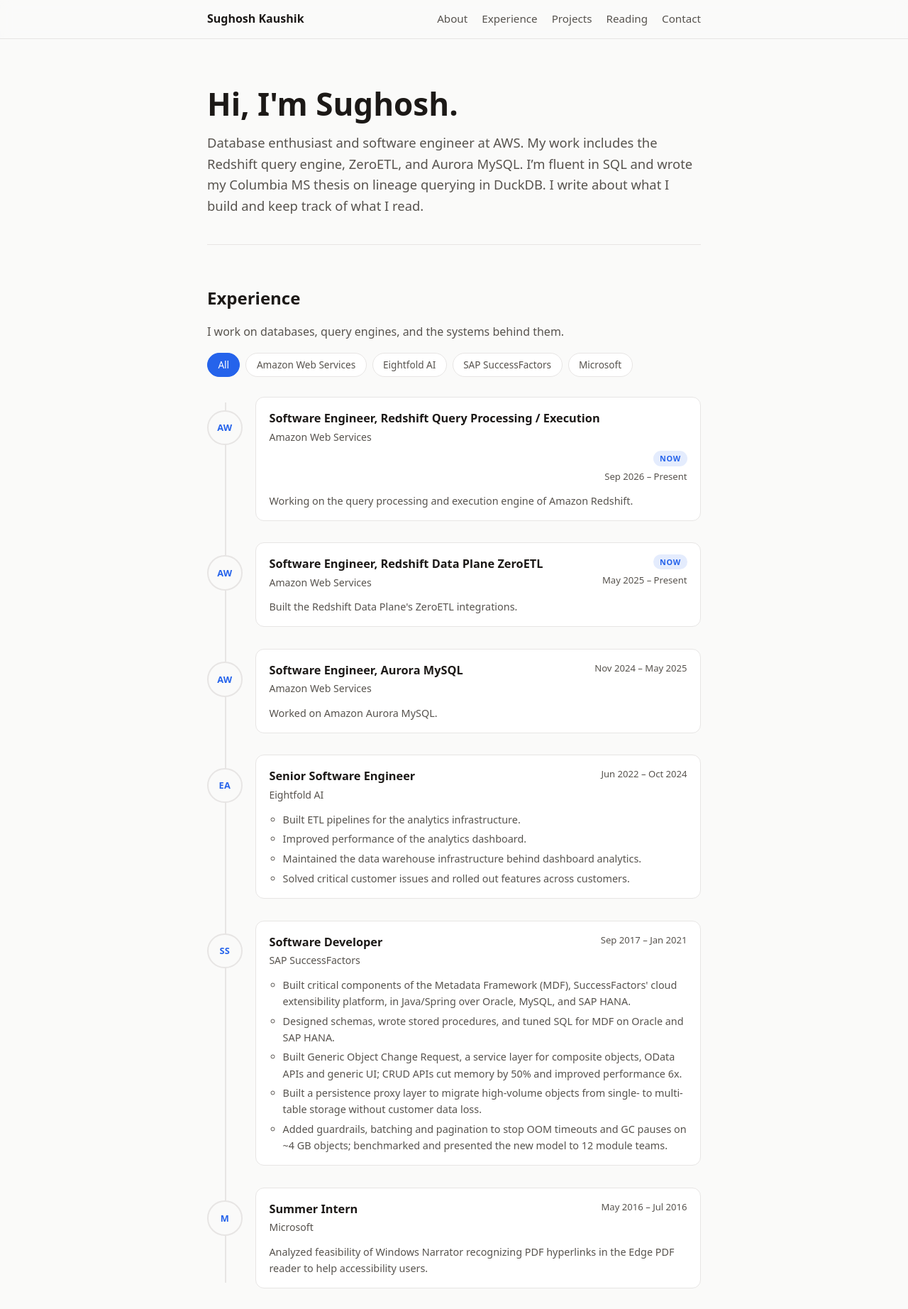
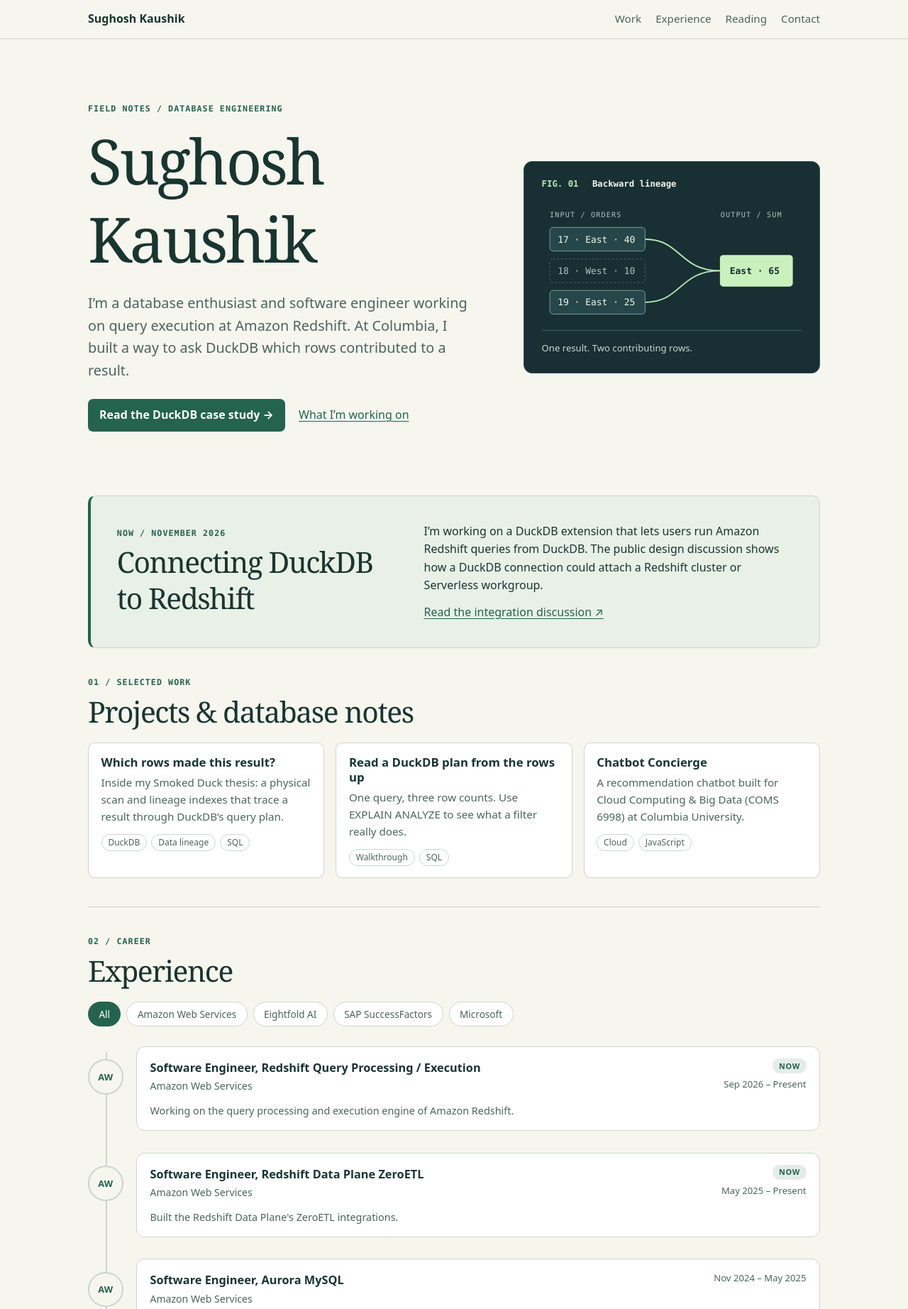
Before and after one commit to sughosh360/sughosh360.github.io, an Astro site: page / in a window 1280 px wide. Shown: the top 1844 px of the page at 71% size. Built offline with nearby package versions, Linux system fonts and the light colour scheme; Astro itself is replaced by a stand-in of ours.

Commit message:
Lead the portfolio with DuckDB research and database field notes
Co-Authored-By: Devin AI <158243242+devin-ai-integration[bot]@users.noreply.github.com>

```diff
--- /dev/null
+++ b/src/components/LineageFigure.astro
@@ -0,0 +1,39 @@
+<figure>
+  <figcaption><span>Fig. 01</span> Backward lineage</figcaption>
+  <svg viewBox="0 0 396 192" role="img" aria-label="The East total of 65 comes from orders 17 and 19. Order 18 belongs to West and does not contribute.">
+    <g class="labels"><text x="12" y="20">INPUT / ORDERS</text><text x="272" y="20">OUTPUT / SUM</text></g>
+    <g class="paths">
+      <path d="M157 54 C212 54 209 102 271 102"/>
+      <path d="M157 150 C212 150 209 102 271 102"/>
+    </g>
+    <g class="nodes">
+      <rect x="12" y="36" width="145" height="36" rx="5"/>
+      <rect class="ignored" x="12" y="84" width="145" height="36" rx="5"/>
+      <rect x="12" y="132" width="145" height="36" rx="5"/>
+      <rect class="result" x="271" y="78" width="111" height="48" rx="5"/>
+    </g>
+    <g class="rows">
+      <text x="24" y="59">17 · East · 40</text>
+      <text x="24" y="107" class="dim">18 · West · 10</text>
+      <text x="24" y="155">19 · East · 25</text>
+      <text x="286" y="107" class="total">East · 65</text>
+    </g>
+  </svg>
+  <p>One result. Two contributing rows.</p>
+</figure>
+
+<style>
+  figure { margin: 0; background: #182f33; color: #eff8ef; border: 1px solid #335056; border-radius: .75rem; padding: clamp(.85rem, 2.5vw, 1.55rem); }
+  figcaption { font: 600 .77rem var(--mono); }
+  figcaption span { color: #b6eab5; text-transform: uppercase; margin-right: .75rem; }
+  svg { display: block; width: 100%; margin-top: 1.3rem; font-family: var(--mono); }
+  .labels { fill: #a9c6be; font-size: 11px; letter-spacing: 1.2px; }
+  .paths { fill: none; stroke: #b6eab5; stroke-width: 2; }
+  .nodes { fill: #26464a; stroke: #80a69c; }
+  .ignored { fill: none; stroke: #547071; stroke-dasharray: 3; }
+  .result { fill: #caf0bd; stroke: none; }
+  .rows { fill: #edf8eb; font-size: 14px; }
+  .dim { fill: #aec3c0; }
+  .total { fill: #152e2d; font-weight: 700; }
+  p { margin: 0; padding-top: .85rem; border-top: 1px solid #40605f; color: #c8d9d1; font-size: .82rem; }
+</style>
--- a/src/components/ProjectCard.astro
+++ b/src/components/ProjectCard.astro
@@ -8,7 +8,7 @@ interface Props {
 const { name, description, url, tags } = Astro.props.project;
 ---
 
-<a class="card" href={url} target="_blank" rel="noopener noreferrer">
+<a class="card" href={url}>
   <h3>{name}</h3>
   <p class="muted">{description}</p>
   {
--- /dev/null
+++ b/src/data/papers.json
@@ -0,0 +1,16 @@
+[
+  {
+    "title": "Smoke: Fine-grained Lineage at Interactive Speed",
+    "citation": "Fotis Psallidas and Eugene Wu · VLDB 2018",
+    "topic": "Data lineage",
+    "url": "https://www.vldb.org/pvldb/vol11/p719-psallidas.pdf",
+    "note": "If someone clicks a chart to inspect a result, rerunning the original query can be too slow. Smoke shows how recording row relationships during execution can make that later interaction fast."
+  },
+  {
+    "title": "DuckDB: an Embeddable Analytical Database",
+    "citation": "Mark Raasveldt and Hannes Mühleisen · SIGMOD 2019",
+    "topic": "Query engines",
+    "url": "https://duckdb.org/pdf/SIGMOD2019-demo-duckdb.pdf",
+    "note": "Analytical queries don't require a separate database server. DuckDB brings a vectorized engine into the application process, the same execution model my thesis extended to answer lineage queries."
+  }
+]
--- a/src/data/projects.json
+++ b/src/data/projects.json
@@ -1,14 +1,21 @@
 [
   {
     "id": "thesis",
-    "name": "SQL Execution of Smoked Duck",
-    "description": "MS thesis (WuLab, advisor Prof. Eugene Wu; defense panel included Mark Raasveldt, DuckDB Labs CTO). Integrates provenance capture and lineage querying natively into DuckDB's extension APIs. Presented at the SIGMOD 2022 student research competition in Philadelphia.",
-    "url": "https://github.com/sughosh360/Thesis",
+    "name": "Which rows made this result?",
+    "description": "Inside my Smoked Duck thesis: a physical scan and lineage indexes that trace a result through DuckDB’s query plan.",
+    "url": "/notes/lineage-in-duckdb/",
     "tags": [
       "DuckDB",
       "Data lineage",
       "SQL"
     ]
+  },
+  {
+    "id": "query-plans",
+    "name": "Read a DuckDB plan from the rows up",
+    "description": "One query, three row counts. Use EXPLAIN ANALYZE to see what a filter really does.",
+    "url": "/notes/reading-duckdb-query-plans/",
+    "tags": ["Walkthrough", "SQL"]
   },
   {
     "id": "chatbot-concierge",
--- a/src/data/site.ts
+++ b/src/data/site.ts
@@ -24,9 +24,9 @@ export interface Experience {
 
 export const site = {
   name: 'Sughosh Kaushik',
-  title: 'Sughosh Kaushik',
-  description: 'Personal site of Sughosh Kaushik: projects and reading list.',
-  bio: 'Database enthusiast and software engineer at AWS. My work includes the Redshift query engine, ZeroETL, and Aurora MySQL. I’m fluent in SQL and wrote my Columbia MS thesis on lineage querying in DuckDB. I write about what I build and keep track of what I read.',
+  title: 'Sughosh Kaushik | Database engineering notes',
+  description: 'Explore Sughosh Kaushik’s work on Amazon Redshift and DuckDB, with a SQL lineage case study, query plan walkthrough, and reading notes.',
+  bio: 'I’m a database enthusiast and software engineer working on query execution at Amazon Redshift. At Columbia, I built a way to ask DuckDB which rows contributed to a result.',
   links: [
     { label: 'GitHub', url: 'https://github.com/sughosh360' },
     { label: 'LinkedIn', url: 'https://www.linkedin.com/in/sughosh-kaushik' },
--- a/src/layouts/Base.astro
+++ b/src/layouts/Base.astro
@@ -5,9 +5,11 @@ import { site } from '../data/site';
 interface Props {
   title?: string;
   description?: string;
+  type?: 'website' | 'article';
 }
 
-const { title = site.title, description = site.description } = Astro.props;
+const { title = site.title, description = site.description, type = 'website' } = Astro.props;
+const canonical = new URL(Astro.url.pathname, Astro.site);
 const year = new Date().getFullYear();
 ---
 
@@ -18,10 +20,14 @@ const year = new Date().getFullYear();
     <meta name="viewport" content="width=device-width, initial-scale=1.0" />
     <meta name="description" content={description} />
     <link rel="icon" type="image/svg+xml" href="/favicon.svg" />
-    <link rel="canonical" href={new URL(Astro.url.pathname, Astro.site)} />
+    <link rel="canonical" href={canonical} />
     <meta property="og:title" content={title} />
     <meta property="og:description" content={description} />
-    <meta property="og:type" content="website" />
+    <meta property="og:type" content={type} />
+    <meta property="og:url" content={canonical} />
+    <meta property="og:image" content={new URL('/share.png', Astro.site)} />
+    <meta property="og:image:alt" content="Sughosh Kaushik's database field notes: DuckDB, Redshift and SQL" />
+    <meta name="twitter:card" content="summary_large_image" />
     <title>{title}</title>
   </head>
   <body>
@@ -29,10 +35,9 @@ const year = new Date().getFullYear();
       <nav class="container">
         <a class="logo" href="/">{site.name}</a>
         <ul>
-          <li><a href="/#about">About</a></li>
+          <li><a href="/#projects">Work</a></li>
           <li><a href="/#experience">Experience</a></li>
-          <li><a href="/#projects">Projects</a></li>
-          <li><a href="/#reading">Reading</a></li>
+          <li><a href="/reading/">Reading</a></li>
           <li><a href="/#contact">Contact</a></li>
         </ul>
       </nav>
--- /dev/null
+++ b/src/layouts/Note.astro
@@ -0,0 +1,26 @@
+---
+import Base from './Base.astro';
+interface Props { title: string; description: string; label: string; }
+const { title, description, label } = Astro.props;
+---
+<Base title={`${title} | Sughosh Kaushik`} description={description} type="article">
+  <article class="note">
+    <a class="back" href="/#projects">← Database portfolio</a>
+    <header>
+      <p class="eyebrow">{label}</p>
+      <h1>{title}</h1>
+      <p class="lead">{description}</p>
+      <p class="byline">Sughosh Kaushik</p>
+    </header>
+    <slot />
+  </article>
+</Base>
+
+<style>
+  .note { max-width: 44rem; margin-inline: auto; padding-block: 2.4rem 4rem; }
+  header { margin: 2.3rem 0; }
+  h1 { margin: .7rem 0; font-size: clamp(2.3rem, 5.5vw, 4rem); }
+  .byline, .back { font-size: .9rem; }
+  .note :global(h2) { margin: 2.3rem 0 .65rem; }
+  .note :global(pre) { overflow-x: auto; padding: 1rem 1.2rem; border-radius: .5rem; background: #182f33; color: #e1f3dc; font: .88rem/1.65 var(--mono); }
+</style>
--- a/src/pages/index.astro
+++ b/src/pages/index.astro
@@ -1,87 +1,78 @@
 ---
-import booksJson from '../data/books.json';
-import projectsJson from '../data/projects.json';
-import experienceJson from '../data/experience.json';
+import projects from '../data/projects.json';
+import experience from '../data/experience.json';
 import Base from '../layouts/Base.astro';
-import BookList from '../components/BookList.astro';
+import LineageFigure from '../components/LineageFigure.astro';
 import ProjectCard from '../components/ProjectCard.astro';
 import ExperienceTimeline from '../components/ExperienceTimeline.astro';
-import { site, type Book, type Project, type Experience } from '../data/site';
-
-const books = booksJson as Book[];
-const projects: Project[] = projectsJson;
-const experience: Experience[] = experienceJson;
-const byStatus = (status: 'reading' | 'read' | 'next') =>
-  books.filter((book) => book.status === status);
+import { site } from '../data/site';
 ---
 
 <Base>
-  <section id="about">
-    <h1>Hi, I'm {site.name.split(' ')[0]}.</h1>
-    <p class="lead muted">{site.bio}</p>
+  <section id="about" class="hero">
+    <div>
+      <p class="eyebrow">Field notes / Database engineering</p>
+      <h1>Sughosh Kaushik</h1>
+      <p class="lead">{site.bio}</p>
+      <div class="actions">
+        <a class="button" href="/notes/lineage-in-duckdb/">Read the DuckDB case study <span aria-hidden="true">→</span></a>
+        <a href="#now">What I’m working on</a>
+      </div>
+    </div>
+    <LineageFigure />
   </section>
 
-  <section id="experience">
-    <h2>Experience</h2>
-    <p class="muted">I work on databases, query engines, and the systems behind them.</p>
-    <ExperienceTimeline items={experience} />
+  <section id="now" class="now">
+    <div>
+      <p class="eyebrow">Now / <time datetime="2026-11">November 2026</time></p>
+      <h2>Connecting DuckDB to Redshift</h2>
+    </div>
+    <div>
+      <p>I’m working on a DuckDB extension that lets users run Amazon Redshift queries from DuckDB. The public design discussion shows how a DuckDB connection could attach a Redshift cluster or Serverless workgroup.</p>
+      <a href="https://github.com/duckdb/duckdb-aws/pull/252">Read the integration discussion <span aria-hidden="true">↗</span></a>
+    </div>
   </section>
 
   <section id="projects">
-    <h2>Projects</h2>
+    <p class="eyebrow">01 / Selected work</p>
+    <h2>Projects &amp; database notes</h2>
     <div class="grid">
       {projects.map((project) => <ProjectCard project={project} />)}
     </div>
   </section>
 
+  <section id="experience">
+    <p class="eyebrow">02 / Career</p>
+    <h2>Experience</h2>
+    <ExperienceTimeline items={experience} />
+  </section>
+
   <section id="reading">
-    <h2>Reading</h2>
-    <BookList heading="Currently reading" books={byStatus('reading')} open />
-    <BookList heading="Up next" books={byStatus('next')} />
-    <BookList heading="Read" books={byStatus('read')} />
+    <p class="eyebrow">03 / Bookshelf</p>
+    <h2>Papers &amp; reading</h2>
+    <p>Start with two papers behind my DuckDB research: one on why lineage needs to be fast, the other on the engine that made it possible to experiment.</p>
+    <a href="/reading/">Browse the reading shelf <span aria-hidden="true">→</span></a>
   </section>
 
   <section id="contact">
-    <h2>Contact</h2>
-    <ul class="links">
-      {
-        site.links.map((link) => (
-          <li>
-            <a href={link.url} target="_blank" rel="noopener noreferrer">
-              {link.label}
-            </a>
-          </li>
-        ))
-      }
-    </ul>
+    <p class="eyebrow">04 / Elsewhere</p>
+    <h2>Get in touch</h2>
+    <div class="actions">{site.links.map((link) => <a href={link.url}>{link.label} <span aria-hidden="true">↗</span></a>)}</div>
   </section>
 </Base>
 
 <style>
-  #about {
-    padding-top: 4rem;
-  }
-  h1 {
-    font-size: clamp(2rem, 6vw, 2.75rem);
-    margin: 0 0 0.75rem;
-  }
-  .lead {
-    font-size: 1.15rem;
-    margin: 0;
-  }
-  #experience p {
-    margin-top: 0.4rem;
-  }
-  .grid {
-    display: grid;
-    grid-template-columns: repeat(auto-fill, minmax(16rem, 1fr));
-    gap: 1rem;
-  }
-  .links {
-    display: flex;
-    flex-wrap: wrap;
-    gap: 1.25rem;
-    padding: 0;
-    list-style: none;
-  }
+  .hero, .now { display: grid; gap: clamp(1.5rem, 4vw, 3rem); align-items: center; }
+  .hero { padding-block: clamp(3rem, 7vw, 5.75rem); grid-template-columns: 1.15fr .85fr; }
+  .hero h1 { margin: .6rem 0 1.1rem; font-size: clamp(3.3rem, 6.9vw, 5.5rem); }
+  .hero .lead { max-width: 34rem; }
+  .now { grid-template-columns: .85fr 1.15fr; padding: clamp(1.3rem, 3vw, 2.3rem); background: var(--wash); border: 1px solid var(--border); border-left: 4px solid var(--accent); border-radius: .65rem; }
+  .now h2 { margin-bottom: 0; }
+  .now p:not(.eyebrow) { margin: 0 0 .75rem; }
+  .now + section { border-top: 0; }
+  .grid { display: grid; grid-template-columns: repeat(auto-fit, minmax(min(100%, 16rem), 1fr)); gap: 1rem; }
+  .actions { display: flex; align-items: center; flex-wrap: wrap; gap: .8rem 1.2rem; }
+  .hero .actions { margin-top: 1.5rem; }
+  #reading > p:not(.eyebrow) { max-width: 64ch; }
+  @media (max-width: 48rem) { .hero, .now { grid-template-columns: 1fr; } }
 </style>
--- /dev/null
+++ b/src/pages/reading.astro
@@ -0,0 +1,50 @@
+---
+import Base from '../layouts/Base.astro';
+import BookList from '../components/BookList.astro';
+import papers from '../data/papers.json';
+import books from '../data/books.json';
+import type { Book } from '../data/site';
+
+const groups = [
+  { status: 'reading', heading: 'Currently reading' },
+  { status: 'next', heading: 'Up next' },
+  { status: 'read', heading: 'Read' },
+] as const;
+---
+<Base title="Papers & reading | Sughosh Kaushik" description="Two papers behind my DuckDB research, what each explains, and a shelf of books I'm reading.">
+  <header class="intro">
+    <p class="eyebrow">Field notes / Reading shelf</p>
+    <h1>Papers &amp; reading</h1>
+    <p class="lead">A short reading path into database internals, plus the books on my shelf.</p>
+  </header>
+  <section aria-labelledby="papers">
+    <h2 id="papers">Papers behind the thesis</h2>
+    <p>I cited these papers in my thesis. Start with Smoke for the problem and DuckDB for the engine, then see how they fit together in the <a href="/notes/lineage-in-duckdb/">lineage case study</a>.</p>
+    <div class="papers">
+      {papers.map((paper) => (
+        <article>
+          <p class="eyebrow">{paper.topic}</p>
+          <h3><a href={paper.url}>{paper.title}</a></h3>
+          <p class="muted">{paper.citation}</p>
+          <p>{paper.note}</p>
+        </article>
+      ))}
+    </div>
+  </section>
+  <section aria-labelledby="books">
+    <h2 id="books">Bookshelf</h2>
+    {groups.map(({ status, heading }) =>
+      <BookList heading={heading} books={(books as Book[]).filter(book => book.status === status)} open={status === 'reading'} />
+    )}
+  </section>
+</Base>
+<style>
+  .intro { padding-block: 3rem 1rem; }
+  .intro h1 { font-size: clamp(2.8rem, 6vw, 4.5rem); margin: .5rem 0; }
+  .papers { display: grid; grid-template-columns: repeat(auto-fit, minmax(min(100%, 19rem), 1fr)); gap: 1rem; margin-top: 1.2rem; }
+  article { background: var(--card); border: 1px solid var(--border); border-radius: .6rem; padding: 1.25rem; }
+  article h3 { margin: .6rem 0 .3rem; }
+  article p { margin: .4rem 0 0; }
+  article .muted { font-size: .88rem; }
+  section > p { max-width: 60ch; }
+</style>
--- a/src/styles/global.css
+++ b/src/styles/global.css
@@ -1,22 +1,27 @@
 :root {
-  --bg: #fafaf9;
-  --fg: #1c1917;
-  --muted: #57534e;
-  --border: #e7e5e4;
+  --bg: #f6f6ef;
+  --fg: #193530;
+  --muted: #4d645e;
+  --border: #cbd6ce;
   --card: #ffffff;
-  --accent: #2563eb;
-  --max: 46rem;
+  --accent: #24634e;
+  --on-accent: #fff;
+  --wash: #e8f0e7;
+  --max: 67rem;
+  --mono: ui-monospace, 'SFMono-Regular', Consolas, monospace;
   color-scheme: light dark;
 }
 
 @media (prefers-color-scheme: dark) {
   :root {
-    --bg: #0c0a09;
-    --fg: #f5f5f4;
-    --muted: #a8a29e;
-    --border: #292524;
-    --card: #1c1917;
-    --accent: #60a5fa;
+    --bg: #11201e;
+    --fg: #e8eee7;
+    --muted: #afc3b9;
+    --border: #36534b;
+    --card: #172b26;
+    --accent: #aadab6;
+    --on-accent: #152c23;
+    --wash: #20372d;
   }
 }
 
@@ -56,6 +61,14 @@ h2,
 h3 {
   line-height: 1.25;
 }
+h1, h2 { font-family: Georgia, Cambria, serif; font-weight: 500; letter-spacing: -.035em; }
+h2 { font-size: clamp(1.9rem, 4vw, 2.55rem); margin: .45rem 0 1.15rem; }
+.eyebrow { margin: 0; font: 700 .73rem/1.4 var(--mono); letter-spacing: .09em; text-transform: uppercase; color: var(--accent); }
+.lead { font-size: clamp(1.08rem, 2vw, 1.24rem); color: var(--muted); }
+.button { display: inline-block; padding: .65rem 1rem; background: var(--accent); border-radius: .45rem; color: var(--on-accent); text-decoration: none; font-weight: 650; }
+.button:hover { text-decoration: underline; }
+:focus-visible { outline: 3px solid var(--accent); outline-offset: 3px; }
+@media (prefers-reduced-motion: reduce) { html { scroll-behavior: auto; } }
 
 section {
   padding: 2.5rem 0;
```
Also changed, not shown: src/pages/notes/lineage-in-duckdb.astro (added, +22 -0 lines), src/pages/notes/reading-duckdb-query-plans.astro (added, +19 -0 lines), README.md, public/share.png (added).
